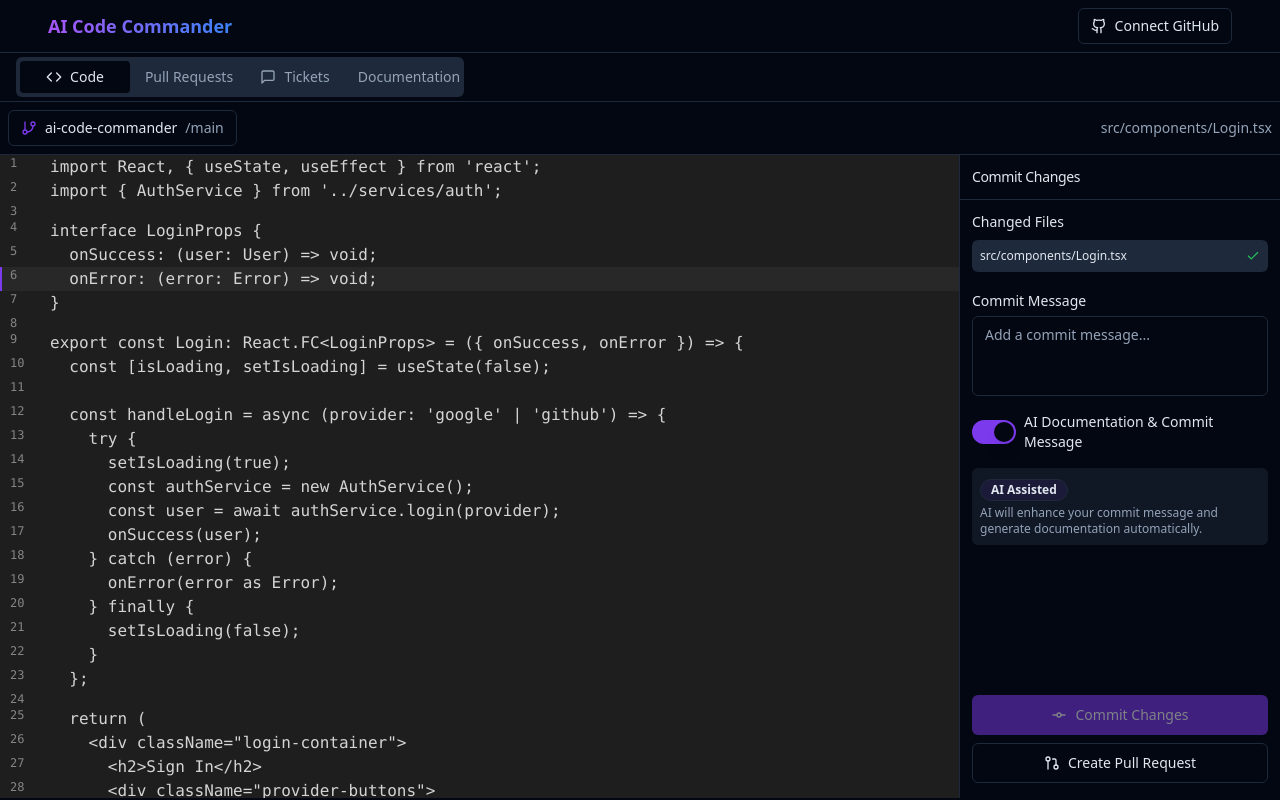
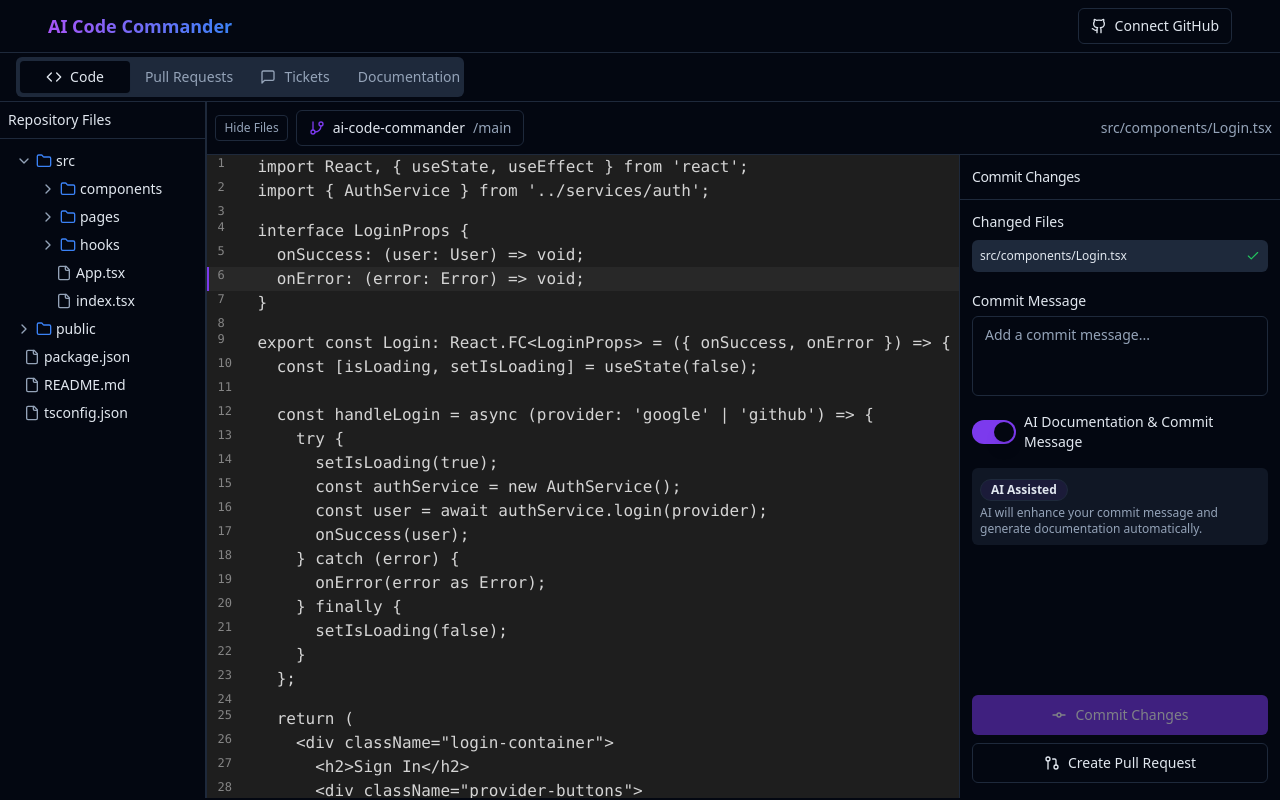
Before and after one commit to AItlassian/aira, a React (Vite) app: page / in a window 1280 px wide. Built offline with nearby package versions, Linux system fonts and the light colour scheme.

Commit message:
Fix: Tab navigation and code editor
- Fixed the tab navigation to allow navigation to the Pull Request, Tickets, and Documentation tabs.
- Added the option to show the repo structure in the code editor.

```diff
--- a/src/components/CodeEditor/CodeEditor.tsx
+++ b/src/components/CodeEditor/CodeEditor.tsx
@@ -5,16 +5,32 @@ import { Card, CardContent } from '@/components/ui/card';
 import { Separator } from '@/components/ui/separator';
 import CommitPanel from './CommitPanel';
 import RepoSelector from './RepoSelector';
+import RepoStructure from './RepoStructure';
 
 const CodeEditor: React.FC = () => {
   const [codeLines] = useState<string[]>(sampleCode.split('\n'));
   const [activeLine, setActiveLine] = useState<number>(5);
+  const [showRepoStructure, setShowRepoStructure] = useState<boolean>(true);
 
   return (
     <div className="flex h-full">
+      {showRepoStructure && (
+        <>
+          <RepoStructure />
+          <Separator orientation="vertical" />
+        </>
+      )}
       <div className="flex flex-col w-full">
         <div className="flex items-center justify-between p-2 border-b border-border">
-          <RepoSelector />
+          <div className="flex items-center gap-2">
+            <button
+              onClick={() => setShowRepoStructure(!showRepoStructure)}
+              className="text-muted-foreground hover:text-foreground text-xs px-2 py-1 rounded border border-border"
+            >
+              {showRepoStructure ? 'Hide Files' : 'Show Files'}
+            </button>
+            <RepoSelector />
+          </div>
           <div className="text-sm text-muted-foreground">src/components/Login.tsx</div>
         </div>
 
--- /dev/null
+++ b/src/components/CodeEditor/RepoStructure.tsx
@@ -0,0 +1,138 @@
+
+import React, { useState } from 'react';
+import { Folder, File, ChevronRight, ChevronDown } from 'lucide-react';
+import { ScrollArea } from '@/components/ui/scroll-area';
+
+// Sample repository structure
+const repoStructure = {
+  'src': {
+    type: 'folder',
+    children: {
+      'components': {
+        type: 'folder',
+        children: {
+          'AppLayout.tsx': { type: 'file' },
+          'Button.tsx': { type: 'file' },
+          'Login.tsx': { type: 'file' },
+          'util.ts': { type: 'file' },
+        },
+      },
+      'pages': {
+        type: 'folder',
+        children: {
+          'Home.tsx': { type: 'file' },
+          'Profile.tsx': { type: 'file' },
+          'Settings.tsx': { type: 'file' },
+        },
+      },
+      'hooks': {
+        type: 'folder',
+        children: {
+          'useAuth.ts': { type: 'file' },
+          'useFetch.ts': { type: 'file' },
+        },
+      },
+      'App.tsx': { type: 'file' },
+      'index.tsx': { type: 'file' },
+    },
+  },
+  'public': {
+    type: 'folder',
+    children: {
+      'index.html': { type: 'file' },
+      'favicon.ico': { type: 'file' },
+    },
+  },
+  'package.json': { type: 'file' },
+  'README.md': { type: 'file' },
+  'tsconfig.json': { type: 'file' },
+};
+
+interface FileSystemItem {
+  type: 'file' | 'folder';
+  children?: Record<string, FileSystemItem>;
+}
+
+interface FileTreeProps {
+  structure: Record<string, FileSystemItem>;
+  level?: number;
+}
+
+const FileTree: React.FC<FileTreeProps> = ({ structure, level = 0 }) => {
+  const [expandedFolders, setExpandedFolders] = useState<Record<string, boolean>>({
+    'src': true,
+    'src/components': true,
+  });
+
+  const toggleFolder = (path: string) => {
+    setExpandedFolders(prev => ({
+      ...prev,
+      [path]: !prev[path]
+    }));
+  };
+
+  const renderItems = (items: Record<string, FileSystemItem>, currentPath = '') => {
+    return Object.entries(items).map(([name, item]) => {
+      const path = currentPath ? `${currentPath}/${name}` : name;
+      const isExpanded = expandedFolders[path] || false;
+
+      if (item.type === 'folder') {
+        return (
+          <div key={path}>
+            <div
+              className="flex items-center py-1 px-2 hover:bg-muted cursor-pointer"
+              style={{ paddingLeft: `${(level + 1) * 8}px` }}
+              onClick={() => toggleFolder(path)}
+            >
+              {isExpanded ? (
+                <ChevronDown size={16} className="mr-1 text-muted-foreground" />
+              ) : (
+                <ChevronRight size={16} className="mr-1 text-muted-foreground" />
+              )}
+              <Folder size={16} className="mr-1 text-blue-500" />
+              <span className="text-sm">{name}</span>
+            </div>
+            {isExpanded && item.children && (
+              <div className="ml-4">
+                <FileTree
+                  structure={item.children}
+                  level={level + 1}
+                />
+              </div>
+            )}
+          </div>
+        );
+      } else {
+        return (
+          <div
+            key={path}
+            className="flex items-center py-1 px-2 hover:bg-muted cursor-pointer"
+            style={{ paddingLeft: `${(level + 1) * 16}px` }}
+          >
+            <File size={16} className="mr-1 text-muted-foreground" />
+            <span className="text-sm">{name}</span>
+          </div>
+        );
+      }
+    });
+  };
+
+  return <>{renderItems(structure)}</>;
+};
+
+const RepoStructure: React.FC = () => {
+  return (
+    <div className="w-64 border-r border-border bg-card">
+      <div className="p-2 border-b border-border">
+        <h3 className="text-sm font-medium">Repository Files</h3>
+      </div>
+      <ScrollArea className="h-[calc(100vh-10rem)]">
+        <div className="p-2">
+          <FileTree structure={repoStructure} />
+        </div>
+      </ScrollArea>
+    </div>
+  );
+};
+
+export default RepoStructure;
--- a/src/components/Layout/AppLayout.tsx
+++ b/src/components/Layout/AppLayout.tsx
@@ -1,17 +1,23 @@
 
-import React, { ReactNode } from 'react';
+import React, { ReactNode, useState } from 'react';
 import Navbar from '../Navigation/Navbar';
 import TabNavigation from '../Navigation/TabNavigation';
 
 interface AppLayoutProps {
   children: ReactNode;
+  activeTab?: string;
+  onTabChange?: (tab: string) => void;
 }
 
-const AppLayout: React.FC<AppLayoutProps> = ({ children }) => {
+const AppLayout: React.FC<AppLayoutProps> = ({
+  children,
+  activeTab = 'code',
+  onTabChange,
+}) => {
   return (
     <div className="min-h-screen flex flex-col bg-background text-foreground">
       <Navbar />
-      <TabNavigation />
+      <TabNavigation defaultValue={activeTab} onChange={onTabChange} />
       <main className="flex-1 overflow-hidden">{children}</main>
     </div>
   );
--- a/src/pages/Index.tsx
+++ b/src/pages/Index.tsx
@@ -25,8 +25,7 @@ const Index = () => {
   };
 
   return (
-    <AppLayout>
-      {/* Tab navigation is within AppLayout */}
+    <AppLayout activeTab={activeTab} onTabChange={setActiveTab}>
       <div className="h-[calc(100vh-6.5rem)]">
         {renderContent()}
       </div>
```
